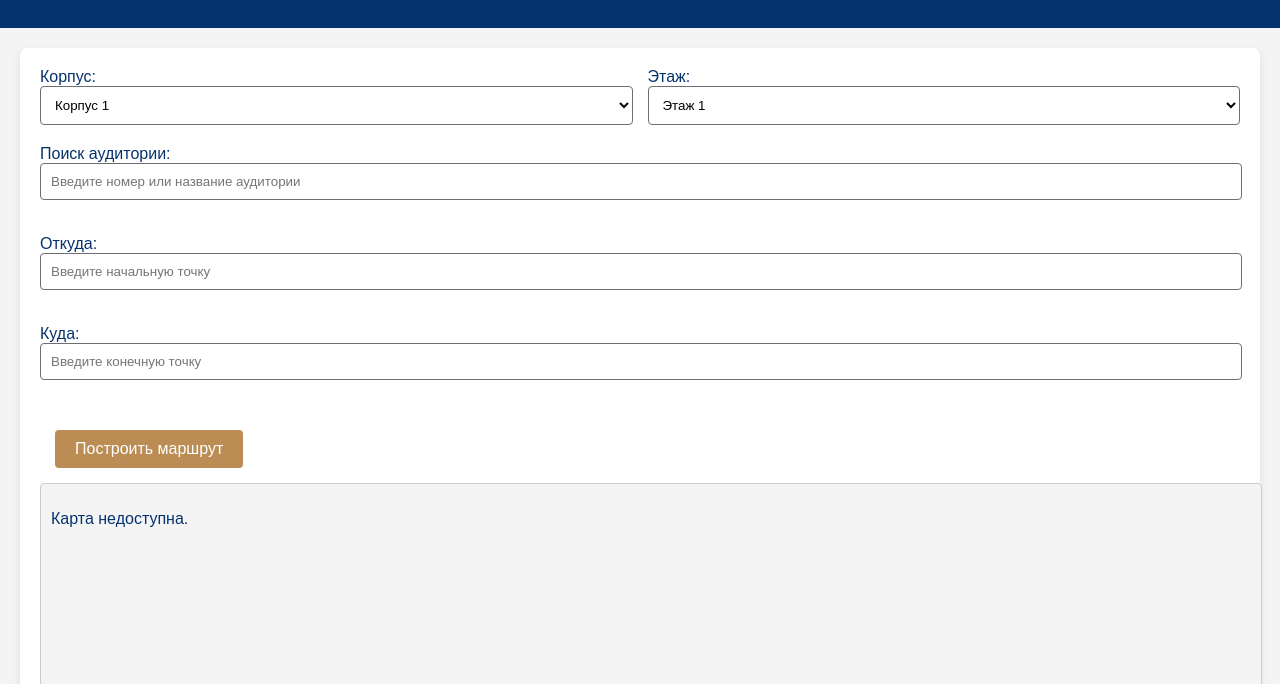
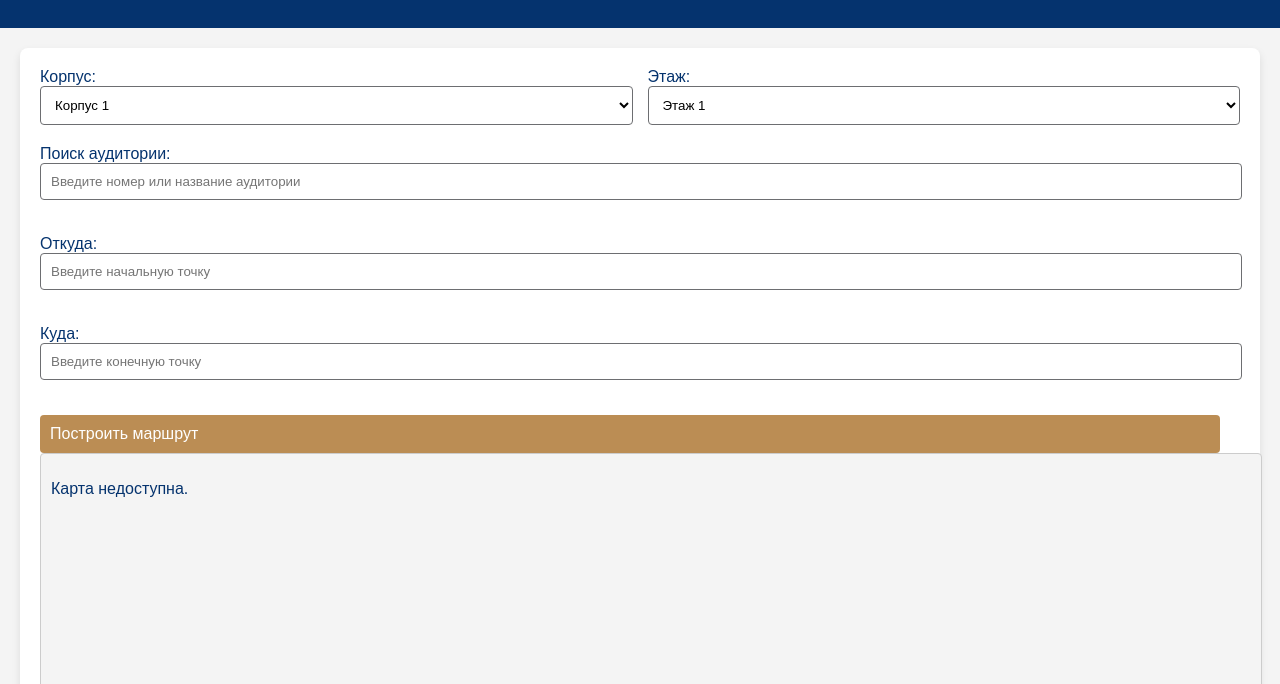
Before and after one commit to ETUEgorka/ETUEgorka.github.io, a plain HTML site: page index.html in a window 1280 px wide. Shown: the part 116-800 px from the top of the page. Drawn offline with Linux system fonts and the light colour scheme; no server answers.

Commit message:
Update index.html

```diff
--- a/index.html
+++ b/index.html
@@ -50,8 +50,8 @@
         }
 
         .button {
-	    margin: 15px;
-	    padding: 10px 20px;
+	    width: 100%;
+            padding: 10px;
 	    display: flex;
 	    flex-direction: column;
             background-color: #bb8d54;
```
